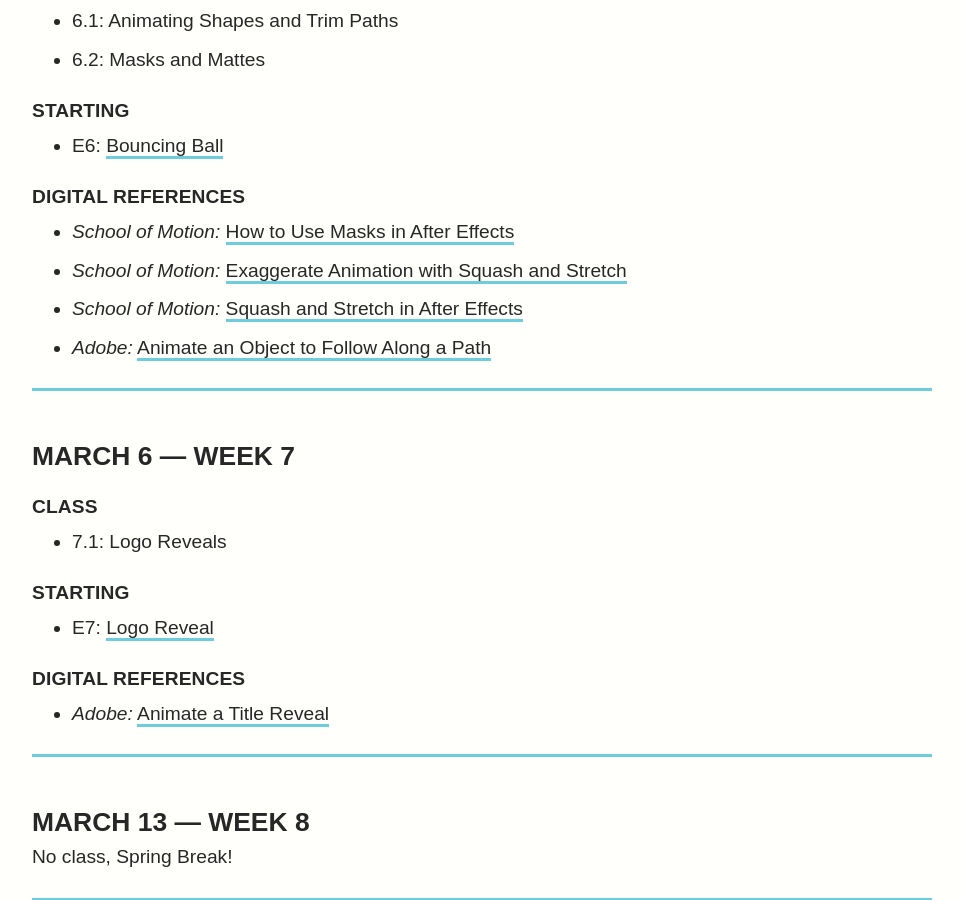
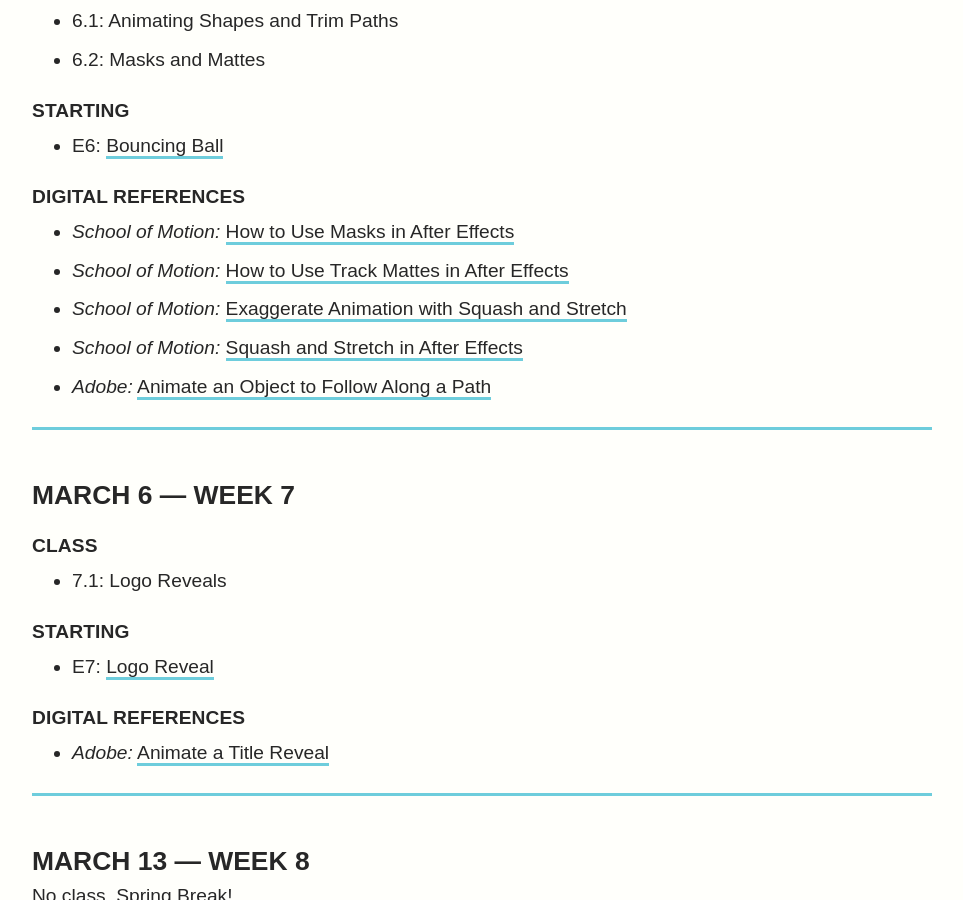
Before and after one commit to gmu-gd/motion25-spring, a Jekyll site: the page built from schedule/index.md, in a window 1280 px wide and 900 px high, scrolled down 2901 px. Shown: the whole window, without its empty margins (0-963 px from the left). Built offline with Jekyll 4.4.1, drawn with Linux system fonts in a browser that asks for light colours; some web fonts are replaced.

Commit message:
Update index.md

```diff
--- a/schedule/index.md
+++ b/schedule/index.md
@@ -106,6 +106,7 @@ intro-to-the-graph-editor-in-after-effects)
 
 #### Digital References
 * _School of Motion:_ [How to Use Masks in After Effects](https://www.schoolofmotion.com/blog/how-to-use-masks-in-after-effects)
+* _School of Motion:_ [How to Use Track Mattes in After Effects](https://www.schoolofmotion.com/blog/how-to-use-track-mattes-after-effects)
 * _School of Motion:_ [Exaggerate Animation with Squash and Stretch](https://www.schoolofmotion.com/blog/squash-and-stretch-quick-tip)
 * _School of Motion:_ [Squash and Stretch in After Effects](https://www.schoolofmotion.com/blog/squash-stretch-after-effects)
 * _Adobe:_ [Animate an Object to Follow Along a Path](https://helpx.adobe.com/after-effects/how-to/animate-along-path.html?playlist=/services/playlist.helpx/products:SG_AFTEREFFECTS_1_1/learn-path:key-techniques/set-header:animating-essentials/playlist:topic/en_us.json&ref=helpx.adobe.com)
```
